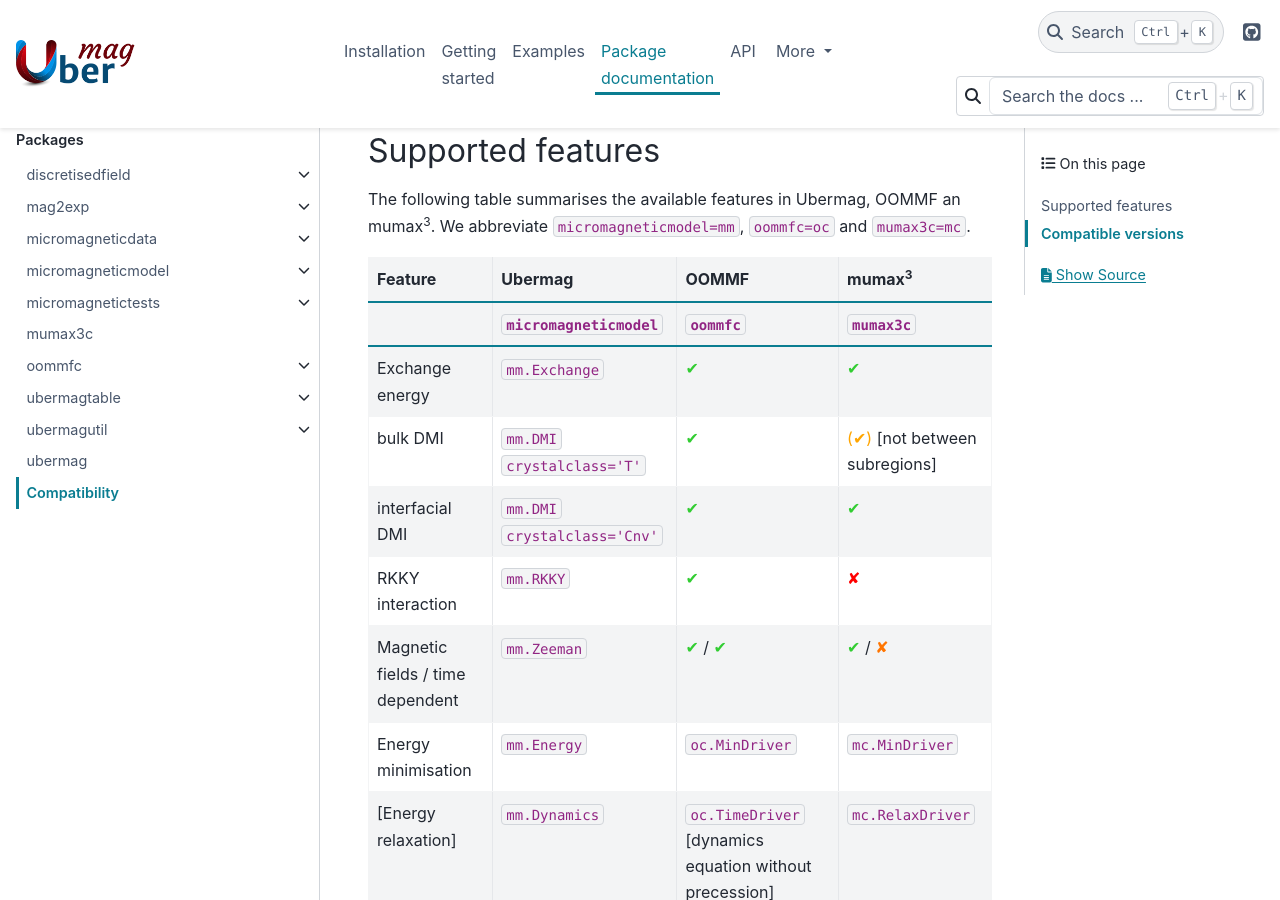
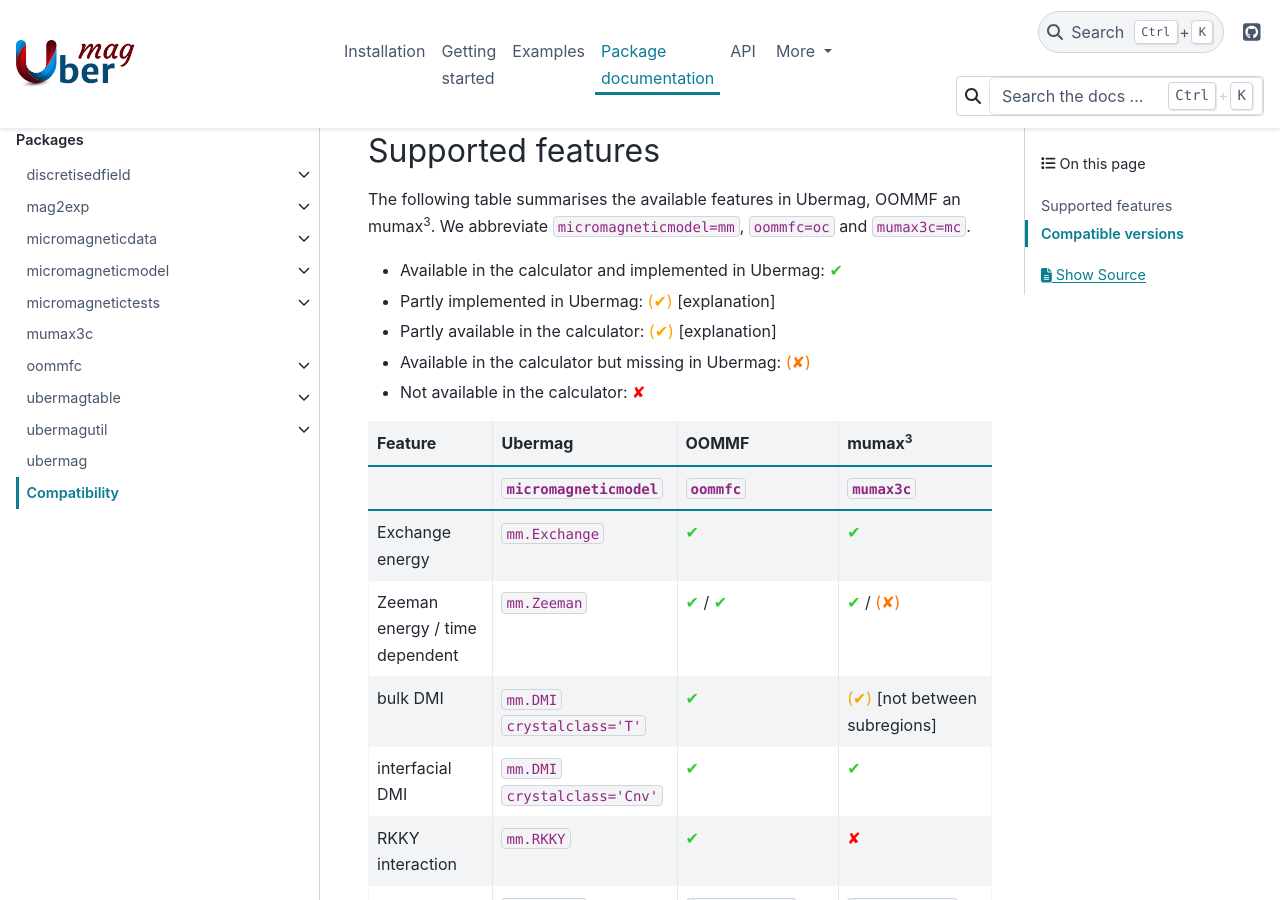
Before and after one commit to ubermag/ubermag.github.io, a Sphinx documentation site: the page built from source/documentation/compatibility.rst, in a window 1280 px wide and 900 px high, scrolled down 214 px. Built offline with Sphinx 7.4.7 and the PyData theme 0.15.4, drawn with Linux system fonts in a browser that asks for light colours; pages that are not in the unit, such as notebooks, are missing from menus.

Commit message:
Table order; symbol for <missing in Ubermag>; legend

```diff
--- a/source/documentation/compatibility.rst
+++ b/source/documentation/compatibility.rst
@@ -9,6 +9,12 @@ Supported features
 The following table summarises the available features in Ubermag, OOMMF an
 |mumax3|. We abbreviate ``micromagneticmodel=mm``, ``oommfc=oc`` and
 ``mumax3c=mc``.
+
+- Available in the calculator and implemented in Ubermag: |yes|
+- Partly implemented in Ubermag: |partly| [explanation]
+- Partly available in the calculator: |partly| [explanation]
+- Available in the calculator but missing in Ubermag: |missing|
+- Not available in the calculator: |no|
 
 .. list-table::
    :header-rows: 2
@@ -25,6 +31,10 @@ The following table summarises the available features in Ubermag, OOMMF an
      - ``mm.Exchange``
      - |yes|
      - |yes|
+   * - Zeeman energy / time dependent
+     - ``mm.Zeeman``
+     - |yes| / |yes|
+     - |yes| / |missing|
    * - bulk DMI
      - ``mm.DMI`` ``crystalclass='T'``
      - |yes|
@@ -37,10 +47,6 @@ The following table summarises the available features in Ubermag, OOMMF an
      - ``mm.RKKY``
      - |yes|
      - |no|
-   * - Magnetic fields / time dependent
-     - ``mm.Zeeman``
-     - |yes| / |yes|
-     - |yes| / |missing|
    * - Energy minimisation
      - ``mm.Energy``
      - ``oc.MinDriver``
@@ -103,5 +109,5 @@ Compatible versions
 
 .. |yes| replace:: :green:`✔`
 .. |partly| replace:: :orangepartly:`(✔)`
-.. |missing| replace:: :orangemissing:`✘`
+.. |missing| replace:: :orangemissing:`(✘)`
 .. |no| replace:: :red:`✘`
```
Also changed, not shown: other parts of source/documentation/compatibility.rst (+6 -6 lines).
